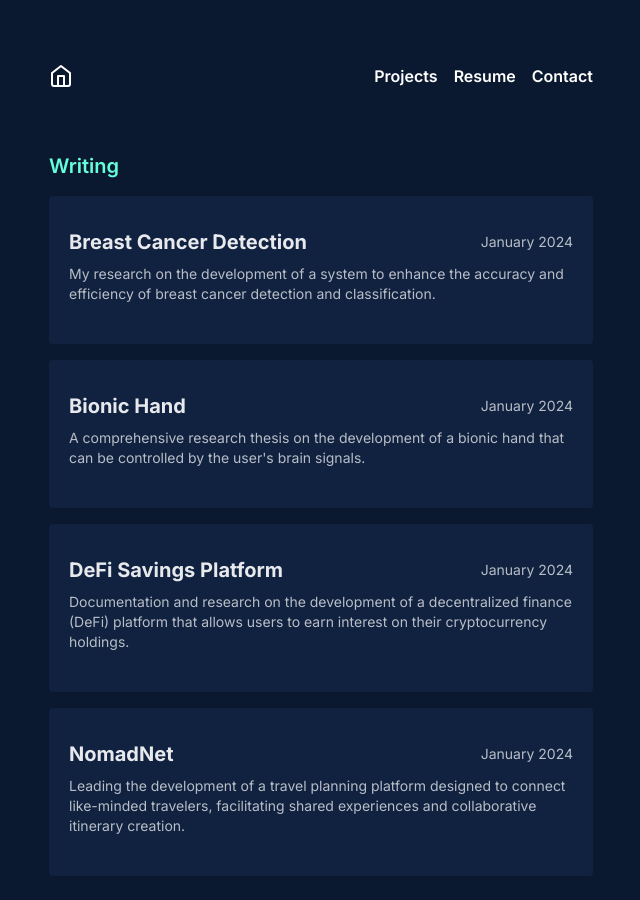
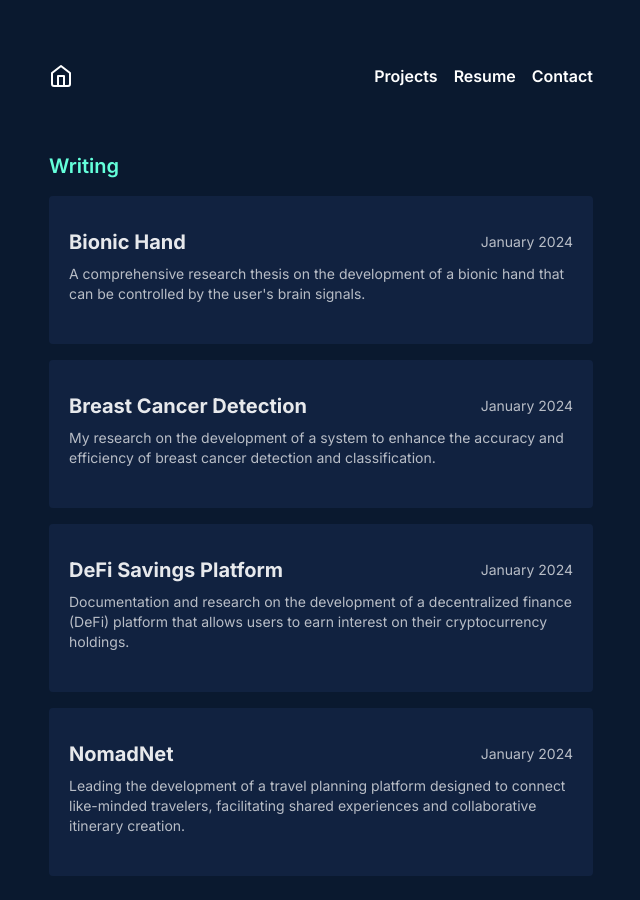
Before and after one commit to Sedanah/final-portfolio, a Next.js app: page /writing in a window 1280 px wide. Shown: the whole page, without its empty margins (319-959 px from the left). Built offline with nearby package versions, Linux system fonts and the light colour scheme.

Commit message:
writing component

```diff
--- a/src/app/writing/page.js
+++ b/src/app/writing/page.js
@@ -49,17 +49,19 @@ export const ProjectCard = ({
 const projects = [
 
   {
+    projectName: "Bionic Hand",
+    description:
+      " A comprehensive research thesis on the development of a bionic hand that can be controlled by the user's brain signals. ",
+
+  },
+
+  {
     projectName: "Breast Cancer Detection",
     description:
       "My research on the development of a system to enhance the accuracy and efficiency of breast cancer detection and classification. ",
 
   },
-  {
-    projectName: "Bionic Hand",
-    description:
-      " A comprehensive research thesis on the development of a bionic hand that can be controlled by the user's brain signals. ",
 
-  },
   {
     projectName: "DeFi Savings Platform",
     description:
```
